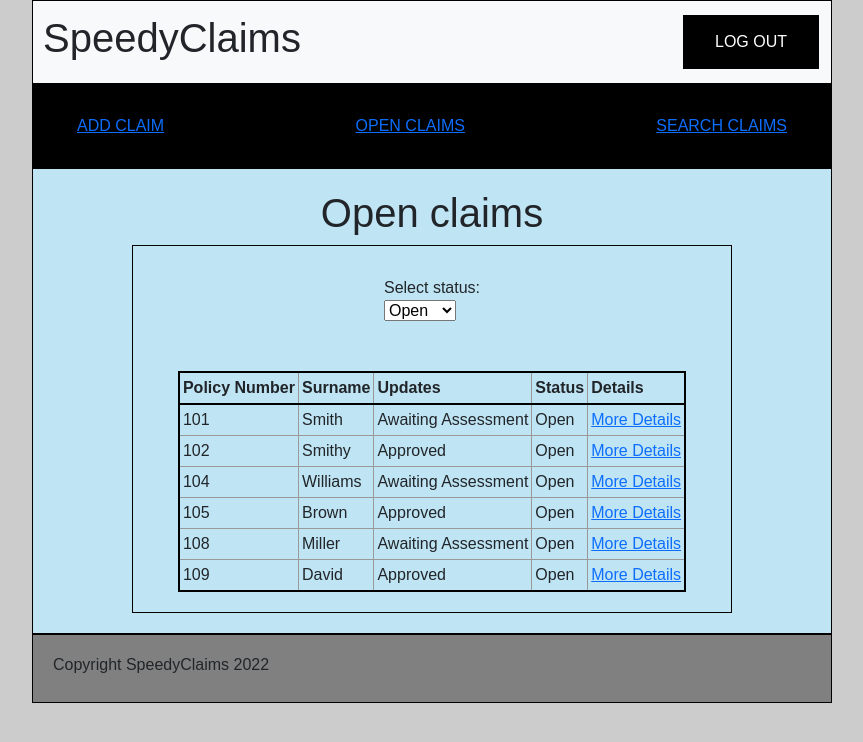
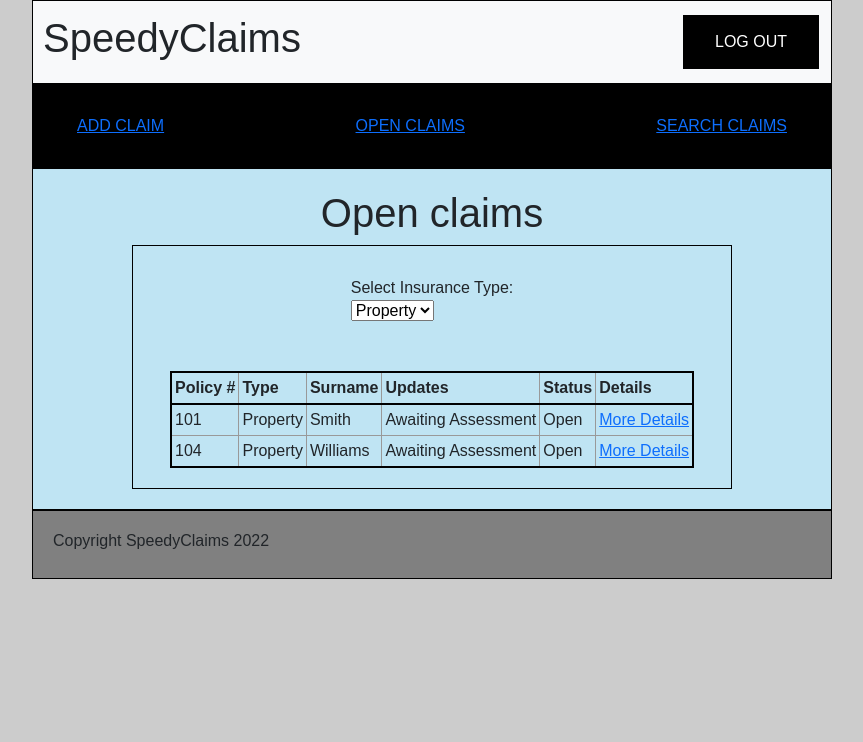
Before and after one commit to StarrLord123/quick-claims, a React (Create React App) app: page /openclaims in a window 1280 px wide. Shown: the top 742 px of the page, without its empty margins (208-1071 px from the left). Built offline with nearby package versions, Linux system fonts and the light colour scheme.

Commit message:
Edit claim work

```diff
--- a/src/App.js
+++ b/src/App.js
@@ -7,6 +7,7 @@ import AddClaim from './components/AddClaim/AddClaim';
 import OpenClaims from './components/OpenClaims/OpenClaims';
 import ClaimSearch from './components/ClaimSearch/ClaimSearch';
 import ClaimDetails from "./components/ClaimDetails/ClaimDetails";
+import EditClaim from "./components/ClaimDetails/EditClaim";
 import FindClaimsPage from "./components/ClaimSearch/FindClaimsPage";
 
 const App = () => {
@@ -24,6 +25,7 @@ const App = () => {
           <Route path="/claimsearch/:policyNumber"
               element={<FindClaimsPage searchTerm={searchTerm} setSearchTerm={setSearchTerm} />} />
           <Route path="/claim/:policyNumber" element={<ClaimDetails/>} />
+          <Route path="/edit/:policyNumber" element={<EditClaim/>} />
           <Route path="*" element = { <div className="container"><h1>Sorry - that page doesn't exist</h1></div>}/>
       </Route>
     </Routes>
--- a/src/components/AddClaim/AddClaim.js
+++ b/src/components/AddClaim/AddClaim.js
@@ -80,8 +80,11 @@ const AddClaim = () => {
                 <input type="text"  id="updates" value={newClaim.updates} onChange={handleChange} />
 
                 <label htmlFor="status">Status *</label>
-                <input type="text"  id="status" value={newClaim.status} onChange={handleChange} />
-                <br/>
+                <select id="status" value={newClaim.status} onChange={handleChange}>
+                <option value="" disabled={false}> ---select---</option>
+                    <option value="Open">Open</option>
+                    <option value="Closed">Closed</option>
+                </select>
 
                 <button className="button text-center" type="submit" >Save</button>
             </form>
--- a/src/components/ClaimDetails/ClaimDetails.js
+++ b/src/components/ClaimDetails/ClaimDetails.js
@@ -1,6 +1,6 @@
-import React from "react";
+import React, {useState} from "react";
 import { getAllClaims } from "../../data/DataFunctions";
-import { useParams } from "react-router-dom";
+import { useParams, useNavigate, NavLink } from "react-router-dom";
 
 const ClaimDetails = () =>
 {
@@ -11,11 +11,12 @@ const ClaimDetails = () =>
 
    const claim = claims.find(claim => claim.policyNumber === +claimId)
 
-//    const doEdit = (event) => {
-//     event.preventDefault();
-//     props.setSearchTerm(localSearchTerm);
-//     navigate(`/claimedit/${localSearchTerm}`);
-// }
+   const navigate = useNavigate();
+
+   const doEdit = (event) => {
+    event.preventDefault();
+    navigate(`/editclaim/${claimId}`);
+    }
 
    return <div>
             <div className="container">
@@ -26,7 +27,6 @@ const ClaimDetails = () =>
                     <div className="text-center">
                         <h2>Policy Number {claim.policyNumber}</h2>
                     </div>
-                    <div>
                         <table className="claimSearchTable">
                             <thead>
                                 <tr>
@@ -69,9 +69,9 @@ const ClaimDetails = () =>
                                 </tr>
                             </tbody>
                         </table>
-                    </div>
-                    </div>
+                    <button className="button text-center" ><NavLink to={`/edit/${claim.policyNumber}`}>Edit</NavLink></button>
                 </div>
+            </div>
         </div>
 };
 
--- /dev/null
+++ b/src/components/ClaimDetails/EditClaim.css
@@ -0,0 +1,3 @@
+.editClaimForm{
+    text-align:center;
+}
--- /dev/null
+++ b/src/components/ClaimDetails/EditClaim.js
@@ -0,0 +1,96 @@
+import { useReducer, useState, useEffect } from 'react'
+import { getAllClaims } from '../../data/DataFunctions';
+import { useParams } from "react-router-dom";
+import './EditClaim.css'
+
+const EditClaim = () => {
+
+    const params = useParams();
+    const claimId = params.policyNumber;
+
+    const claims = getAllClaims();
+
+    const claim = claims.find(claim => claim.policyNumber === +claimId)
+
+    const initialEditClaimState = {policyNumber : params.policyNumber,
+        date : new Date().toISOString().slice(0,10) , insuranceType: claim.insuranceType,
+        title: claim.title, forename : claim.forename, surname: claim.surname, amount: claim.amount, reason : claim.reason,
+        updates : claim.updates,  status : claim.status}
+
+    const formReducer = (state, data) => {
+        return {...state, [data.field] : data.value}
+    }
+
+    const [editClaim, dispatch] = useReducer(formReducer, initialEditClaimState);
+
+
+    const handleChange = (event) => {
+       dispatch({field : event.target.id, value : event.target.value});
+    }
+
+    const handleSubmit = (event) => {
+        event.preventDefault();
+        dispatch({field : event.target.id, value : event.target.value});
+        console.log(claims)
+    }
+
+    return <div>
+        <div className="container">
+            <div className="text-center">
+                <h1>Edit claim</h1>
+            </div>
+
+            <div className="container form">
+                <form className="editClaimsForm" onSubmit={handleSubmit}  >
+                    <label htmlFor="policyNumber">Policy Number *</label>
+                    <input type="text" id="policyNumber" value={editClaim.policyNumber} onChange={handleChange} />
+
+                    <label htmlFor="date">Date *</label>
+                    <input type="date" id="date" value={editClaim.date} onChange={handleChange}/>
+
+                    <label htmlFor="insuranceType">Insurance Type *</label>
+                    <select id="insuranceType" value={editClaim.insuranceType} onChange={handleChange}>
+                    <option value="" disabled={false}> ---select---</option>
+                        <option value="Property">Property</option>
+                        <option value="Motor">Motor</option>
+                        <option value="Pet">Pet</option>
+                    </select>
+
+                    <label htmlFor="title">Title *</label>
+                    <select id="title" value={editClaim.title} onChange={handleChange}>
+                    <option value="" disabled={false}> ---select---</option>
+                        <option value="Mr">Mr</option>
+                        <option value="Ms">Ms</option>
+                        <option value="Mx">Mx</option>
+                    </select>
+
+                    <label htmlFor="forename">Forename *</label>
+                    <input type="text"  id="forename" value={editClaim.forename} onChange={handleChange}/>
+
+                    <label htmlFor="surname">Surname *</label>
+                    <input type="text"  id="surname" value={editClaim.surname} onChange={handleChange}/>
+
+                    <label htmlFor="amount">Amount *</label>
+                    <input type="text"  id="amount" value={editClaim.amount} onChange={handleChange}/>
+
+                    <label htmlFor="reason">Reason *</label>
+                    <input type="text"  id="reason" value={editClaim.reason} onChange={handleChange} />
+
+                    <label htmlFor="updates">Updates *</label>
+                    <input type="text"  id="updates" value={editClaim.updates} onChange={handleChange} />
+
+                    <label htmlFor="status">Status *</label>
+                    <select id="status" value={editClaim.status} onChange={handleChange}>
+                    <option value="" disabled={false}> ---select---</option>
+                        <option value="Open">Open</option>
+                        <option value="Closed">Closed</option>
+                    </select>
+
+                    <button className="button text-center" >Save</button>
+                </form>
+            </div>
+        </div>
+    </div>
+}
+
+export default EditClaim;
--- a/src/components/ClaimSearch/ClaimSearch.js
+++ b/src/components/ClaimSearch/ClaimSearch.js
@@ -43,8 +43,8 @@ const ClaimSearch = (props) => {
                 <form onSubmit={doSearch}>
                     <p>Enter a search term</p>
 
-                    <label htmlFor="searchTerm" >Search Term (Policy Number, Surname)</label>
-                    <input type="text" name="searchTerm" id="searchTerm" placeholder="policy number"
+                    <label htmlFor="searchTerm" >Search Term (Policy Number or Surname)</label>
+                    <input type="text" name="searchTerm" id="searchTerm" placeholder="policy number/surname"
                         onChange={handleChange} value={localSearchTerm}  className={!valid ? 'searchBoxError' : ''} />
 
                     <button type="submit" disabled={!valid || !touched} className="button text-center">Search</button>
--- a/src/components/ClaimSearch/Claims.js
+++ b/src/components/ClaimSearch/Claims.js
@@ -17,8 +17,7 @@ const Claims = (props) => {
         if(props.searchTerm !== "") {
             const claim = allClaims.filter((claim) => {
                       return (
-                        claim.policyNumber.toString().includes(props.searchTerm) ||
-                        claim.surname.toLowerCase().includes(props.searchTerm.toLowerCase())
+                        claim.policyNumber.toString().includes(props.searchTerm)
                       );
                     });
             setClaims(claim);
--- a/src/components/OpenClaims/OpenClaims.css
+++ b/src/components/OpenClaims/OpenClaims.css
@@ -11,7 +11,7 @@
     border: 1px solid #999;
 }
 
-.openClaimsStatusSelector {
+.openClaimsInsuranceTypeSelector {
     margin-left: auto;
     margin-right: auto;
     margin-top: 10px;
--- a/src/components/OpenClaims/OpenClaims.js
+++ b/src/components/OpenClaims/OpenClaims.js
@@ -6,14 +6,14 @@ import OpenClaimsTableRow from "./OpenClaimsTableRow";
 const Claims = () => {
 
     const claims = getAllClaims();
-    const allClaimsStatus = claims.map(claim => claim.status);
-    const uniqueStatus = allClaimsStatus.filter((status, index) => allClaimsStatus.indexOf(status) === index);
+    const allClaimsInsuranceType = claims.map(claim => claim.insuranceType);
+    const uniqueInsuranceType = allClaimsInsuranceType.filter((insuranceType, index) => allClaimsInsuranceType.indexOf(insuranceType) === index);
 
-    const [selectedStatus, setSelectedStatus] = useState(uniqueStatus[0])
+    const [selectedInsuranceType, setSelectedInsuranceType] = useState(uniqueInsuranceType[0])
 
-    const changeStatus = (e) => {
+    const changeInsuranceType = (e) => {
         const option = e.target.options.selectedIndex;
-        setSelectedStatus(uniqueStatus[option]);
+        setSelectedInsuranceType(uniqueInsuranceType[option]);
     }
 
     return (
@@ -24,15 +24,16 @@ const Claims = () => {
                 </div>
                 <div className="container form">
 
-                    <div className="openClaimsStatusSelector">
-                        Select status: <select onChange={changeStatus}>
-                        {uniqueStatus.map (status => <option key={status} value={status}>{status}</option>)}
+                    <div className="openClaimsInsuranceTypeSelector">
+                        Select Insurance Type: <select onChange={changeInsuranceType}>
+                        {uniqueInsuranceType.map (insuranceType => <option key={insuranceType} value={insuranceType}>{insuranceType}</option>)}
                         </select>
                     </div>
                     <table className="openClaimsTable">
                         <thead>
                         <tr>
-                            <th>Policy Number</th>
+                            <th>Policy #</th>
+                            <th>Type</th>
                             <th>Surname</th>
                             <th>Updates</th>
                             <th>Status</th>
@@ -41,9 +42,9 @@ const Claims = () => {
                         </thead>
                         <tbody>
                         {claims
-                            .filter (claim => claim.status === selectedStatus)
+                            .filter (claim => claim.status === "Open")
                             .map( (claim, index)  => {
-                            return claim.status === selectedStatus && <OpenClaimsTableRow key={index} policyNumber={claim.policyNumber} surname={claim.surname}
+                            return claim.insuranceType === selectedInsuranceType && <OpenClaimsTableRow key={index} policyNumber={claim.policyNumber} insuranceType={claim.insuranceType} surname={claim.surname}
                             updates={claim.updates} status={claim.status} details/> })}
                         </tbody>
                     </table>
--- a/src/components/OpenClaims/OpenClaimsTableRow.js
+++ b/src/components/OpenClaims/OpenClaimsTableRow.js
@@ -3,7 +3,7 @@ import { NavLink } from "react-router-dom";
 const OpenClaimsTableRow = (claim) => {
     return (
         <tr key={claim.policyNumber}>
-            <td>{claim.policyNumber}</td><td>{claim.surname}</td><td>{claim.updates}</td><td>{claim.status}</td><td><NavLink to={`/claim/${claim.policyNumber}`}>More Details</NavLink></td>
+            <td>{claim.policyNumber}</td><td>{claim.insuranceType}</td><td>{claim.surname}</td><td>{claim.updates}</td><td>{claim.status}</td><td><NavLink to={`/claim/${claim.policyNumber}`}>More Details</NavLink></td>
         </tr>
     );
 };
```
Also changed, not shown: src/components/ClaimDetails/EditClaimDetails.js (deleted, +0 -96 lines).
